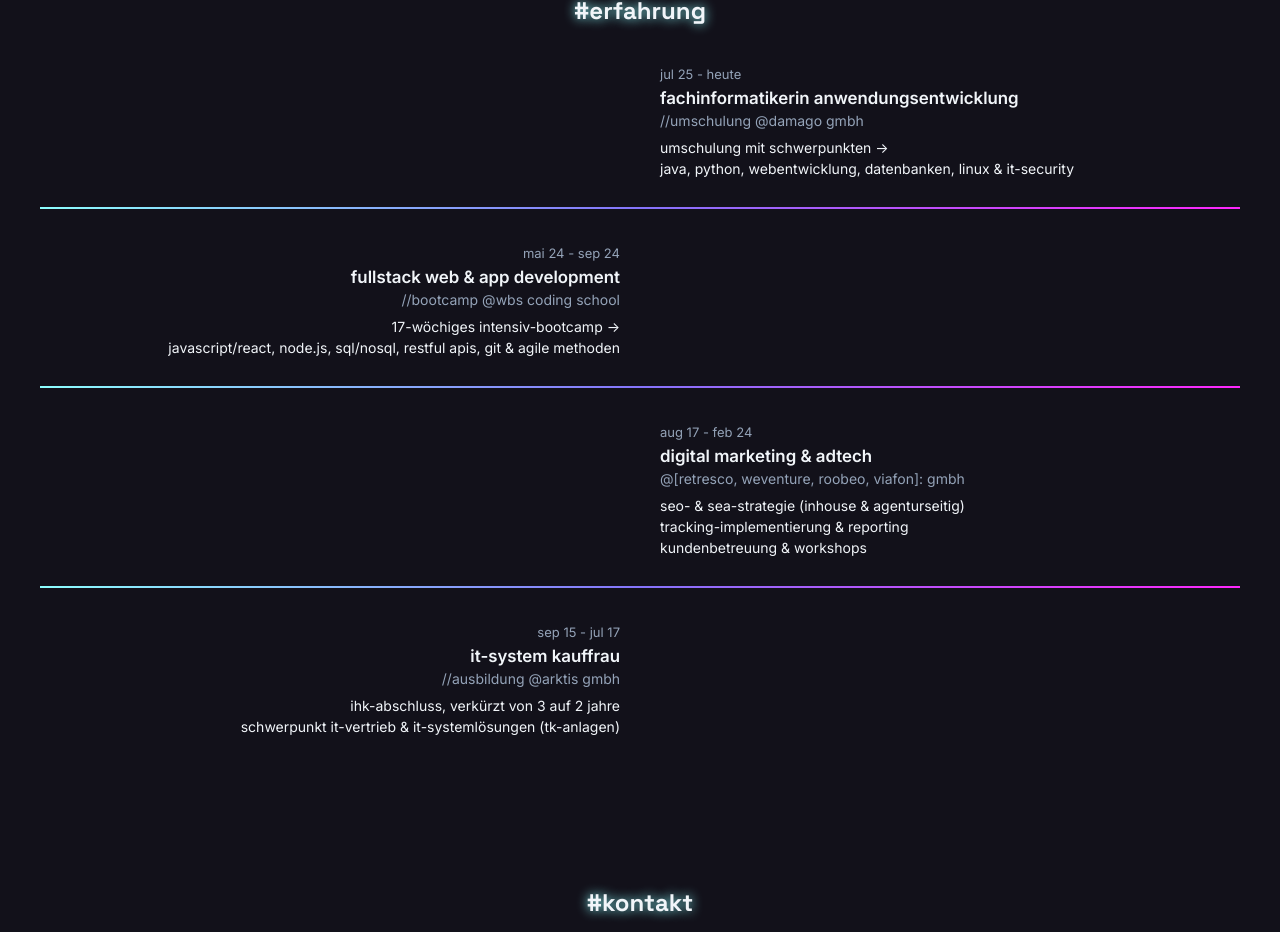
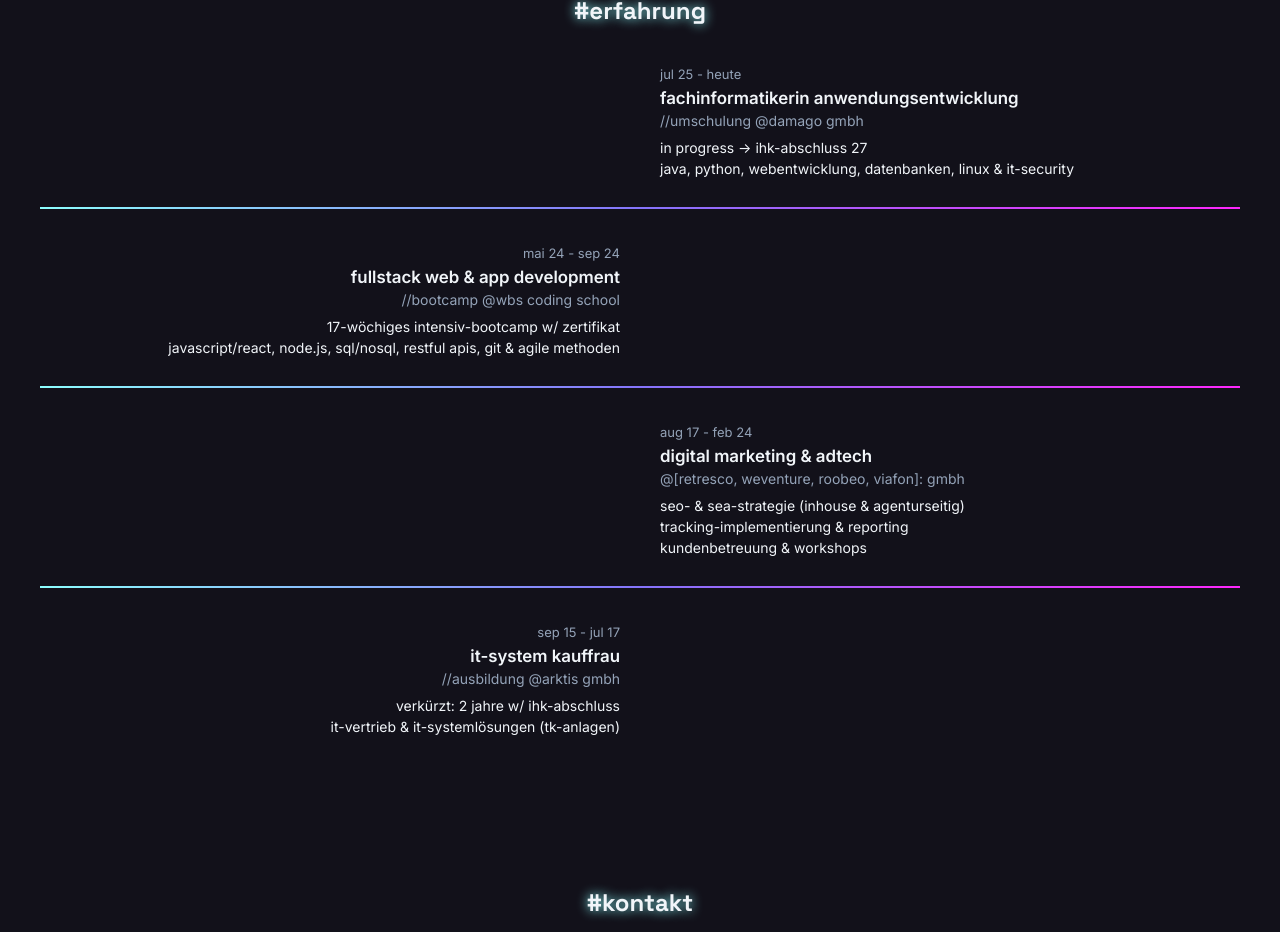
Before and after one commit to digiCoon/website, a React (Vite) app: page / in a window 1280 px wide. Shown: the part 1156-2088 px from the top of the page. Built offline with nearby package versions, Linux system fonts and the light colour scheme.

Commit message:
refine experience details: status and focus areas per entry

```diff
--- a/src/components/Experience.jsx
+++ b/src/components/Experience.jsx
@@ -7,14 +7,14 @@
             title: 'fachinformatikerin anwendungsentwicklung',
             company: '//umschulung @damago gmbh',
             period: 'jul 25 - heute',
-            details: ['umschulung mit schwerpunkten ->', 'java, python, webentwicklung, datenbanken, linux & it-security']
+            details: ['in progress -> ihk-abschluss 27 ', 'java, python, webentwicklung, datenbanken, linux & it-security']
         },
         {
             type: 'education',
             title: 'fullstack web & app development',
             company: '//bootcamp @wbs coding school',
             period: 'mai 24 - sep 24',
-            details: ['17-wöchiges intensiv-bootcamp ->', 'javascript/react, node.js, sql/nosql, restful apis, git & agile methoden']
+            details: ['17-wöchiges intensiv-bootcamp w/ zertifikat', 'javascript/react, node.js, sql/nosql, restful apis, git & agile methoden']
         },
         {
             type: 'job',
@@ -28,7 +28,7 @@
             title: 'it-system kauffrau',
             company: '//ausbildung @arktis gmbh',
             period: 'sep 15 - jul 17',
-            details: ['ihk-abschluss, verkürzt von 3 auf 2 jahre', 'schwerpunkt it-vertrieb & it-systemlösungen (tk-anlagen)']
+            details: ['verkürzt: 2 jahre w/ ihk-abschluss', 'it-vertrieb & it-systemlösungen (tk-anlagen)']
         }
     ]
 
```
